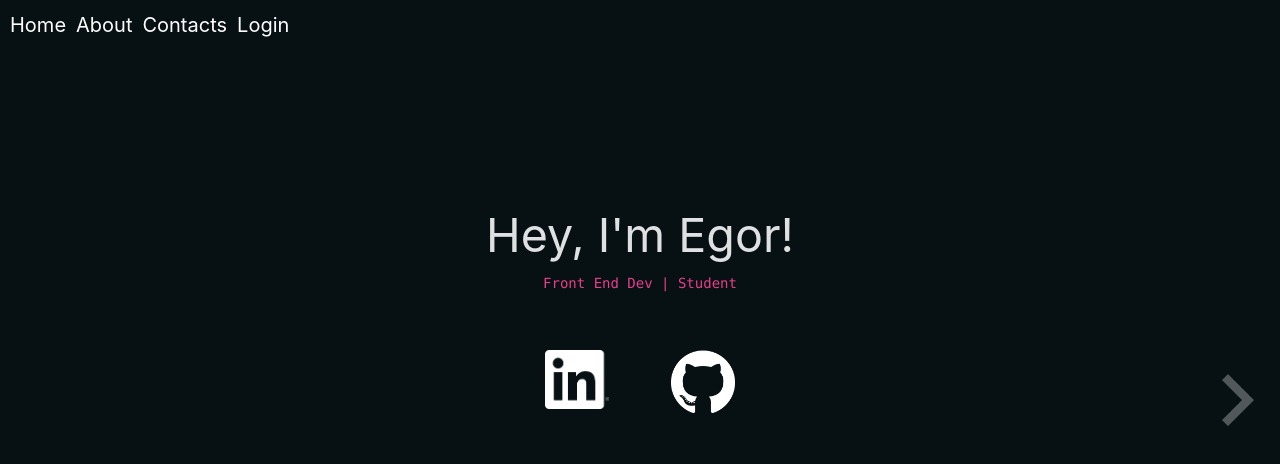
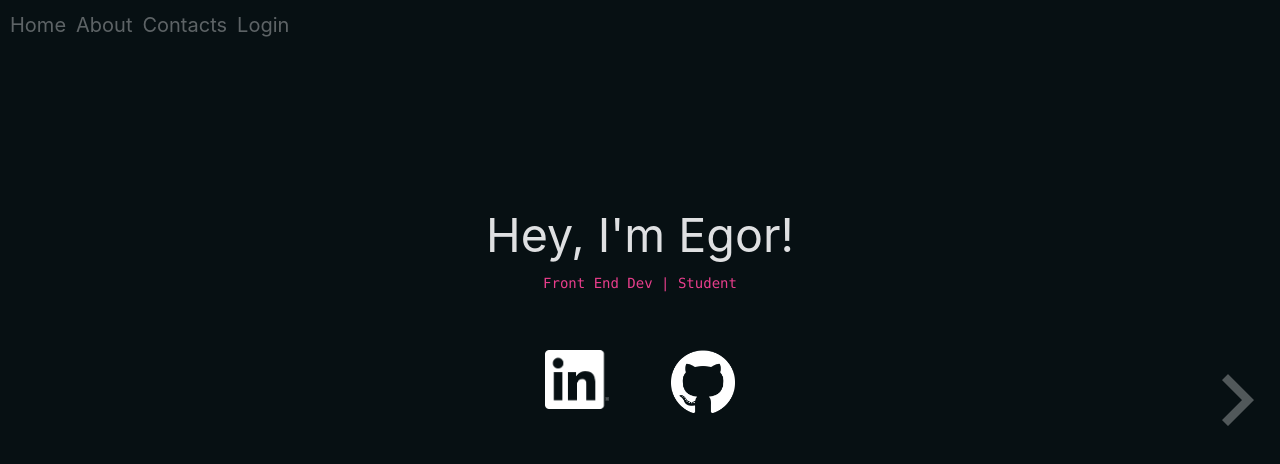
Before and after one commit to filonov-e/React-Multipage-Transition-Template, a React (Create React App) app: page / in a window 1280 px wide. Shown: the top 464 px of the page. Built offline with nearby package versions, Linux system fonts and the light colour scheme.

Commit message:
improved ui

```diff
--- a/src/App.css
+++ b/src/App.css
@@ -157,9 +157,25 @@ h1 {
 }
 
 .Header a {
-  text-decoration: none;
   font-size: 20px;
   color: #DFE0E2;
+}
+
+.Header a {
+  opacity: 0.4;
+  transition: opacity 0.8s;
+  text-decoration: none !important;
+  font-size: 20px;
+  transition: font-size 0.8s;
+  color: #DFE0E2 !important;
+}
+
+.Header a:hover {
+  font-size: 23px;
+  opacity: 1;
+  transition: font-size 0.8s;
+  transition: opacity 0.8s;
+
 }
 
 .App {
@@ -218,11 +234,6 @@ h1 {
     display: none;
 }
 
-a {
-  text-decoration: none !important;
-  color: white !important;
-}
-
 @media screen and (max-width: 800px) {
   .Home > .header > .name {
     font-size: 30pt;
--- a/src/Home.js
+++ b/src/Home.js
@@ -7,8 +7,20 @@ class Home extends Component {
     if (window.innerWidth >= 800) {
       var x = event.clientX;
       var y = event.clientY;
+
+      if (y <= 100) {
+        document.getElementById("moving-1").style.transition = "transform 0.5s ease-out";
+        document.getElementById("moving-2").style.transition = "transform 0.5s ease-out";
+        x = window.innerWidth/2
+        y = window.innerHeight/2;
+      } else {
+        document.getElementById("moving-1").style.transition = "None";
+        document.getElementById("moving-2").style.transition = "None";
+      }
+
       var newposX = (x - window.innerWidth/2)/30;
       var newposY = (y - window.innerHeight/2 - 50)/30;
+
       document.getElementById("moving-1").style.transform = "translate3d("+newposX+"px,"+newposY+"px,0px)";
       document.getElementById("moving-2").style.transform = "translate3d("+newposX+"px,"+newposY+"px,0px)";
     }
```
